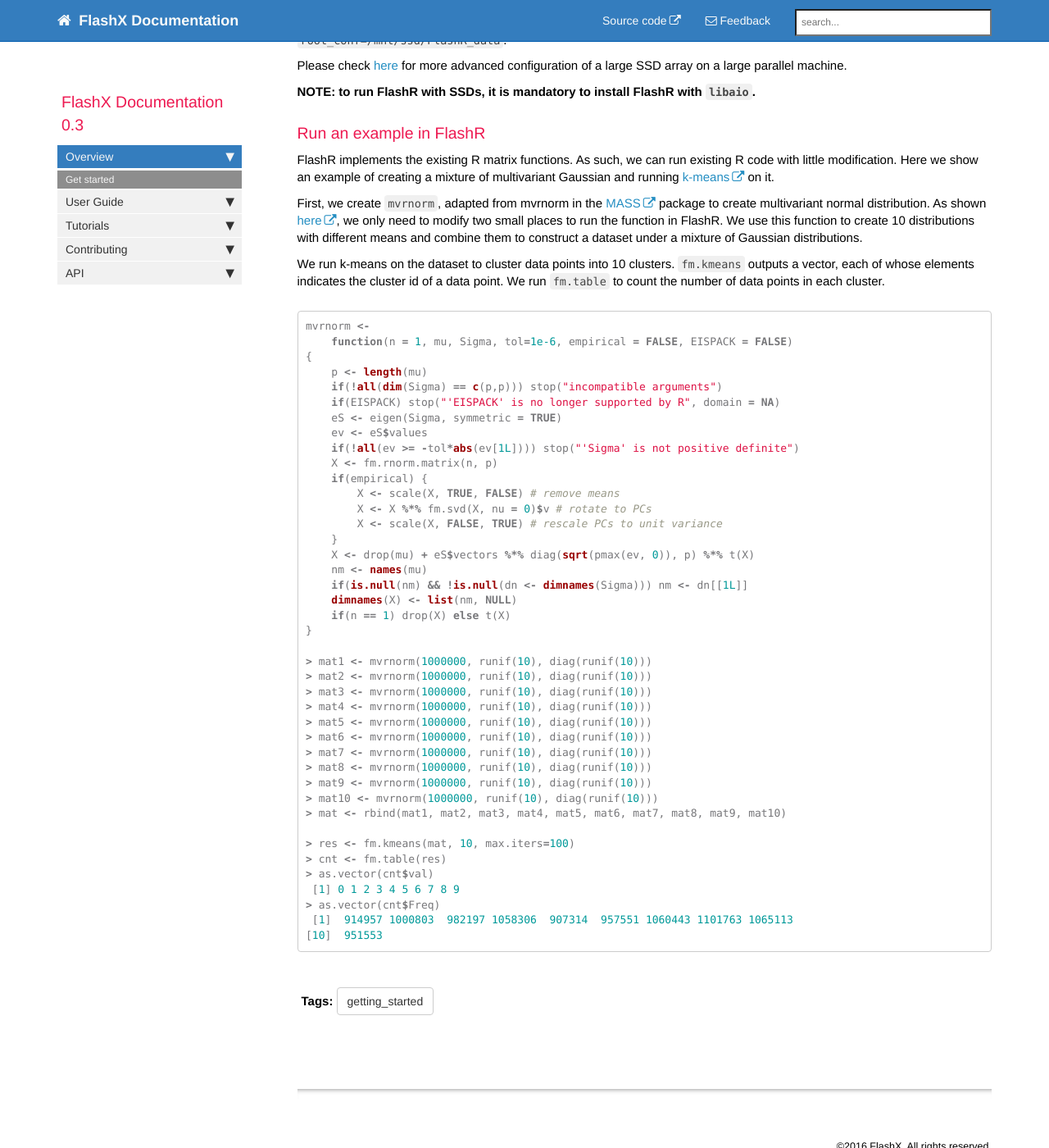
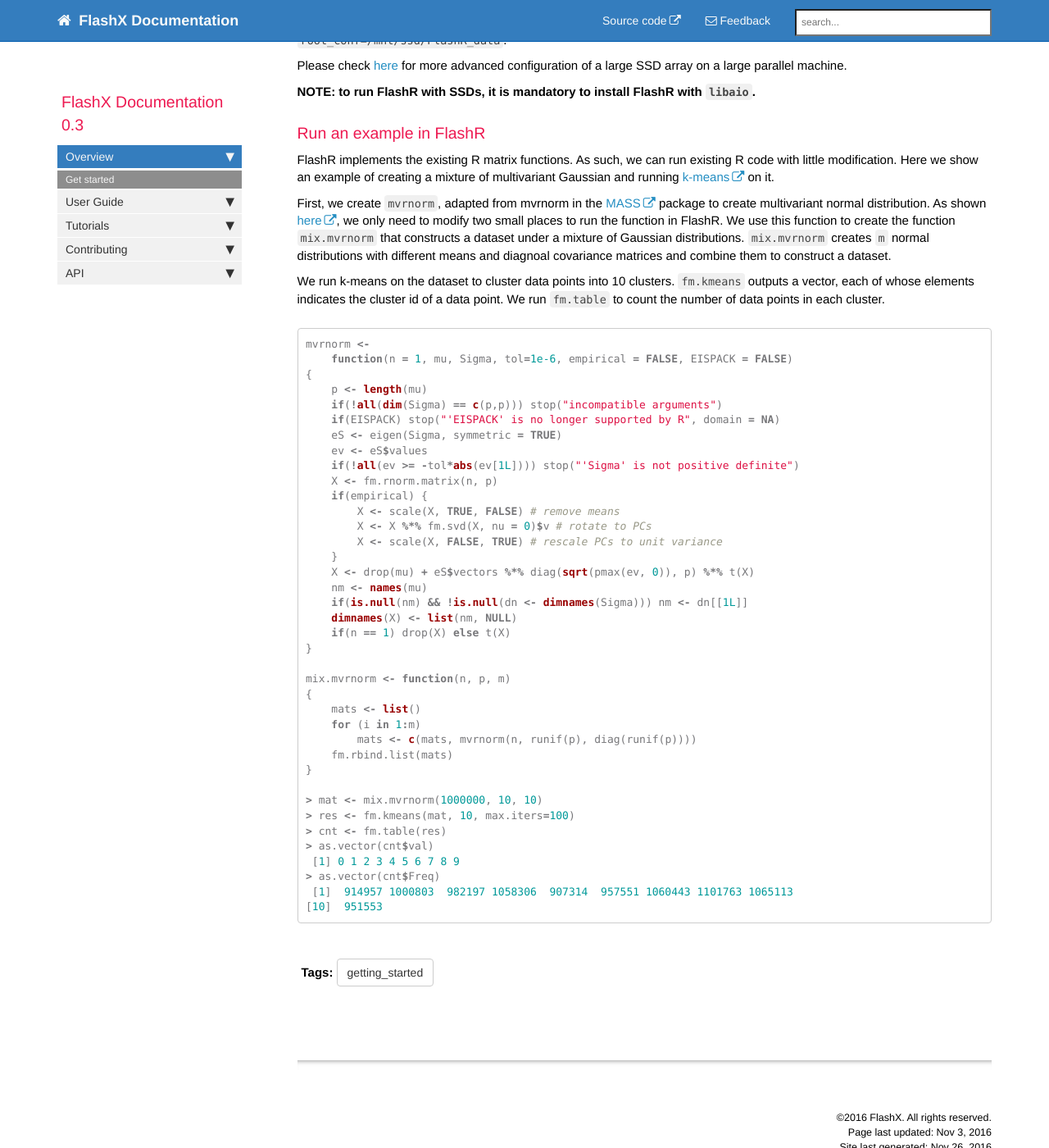
Before and after one commit to flashxio/FlashX-doc, a Jekyll site: the page built from pages/FlashX-Quick-Start-Guide.md, in a window 1280 px wide and 1400 px high, scrolled down 1883 px. Shown: the whole window at 82% size. Built offline with Jekyll 4.4.1, drawn with Linux system fonts in a browser that asks for light colours; nearby versions of some CDN libraries; comment, search, counter and statistics services are not loaded.

Commit message:
Update FlashX-Quick-Start-Guide.md

```diff
--- a/pages/FlashX-Quick-Start-Guide.md
+++ b/pages/FlashX-Quick-Start-Guide.md
@@ -116,8 +116,10 @@ First, we create `mvrnorm`, adapted from mvrnorm in the
 to create multivariant normal distribution. As shown
 [here](https://github.com/flashxio/FlashR-learn/commit/7143368ecfd8426cdb2197ffa1b2226fd435a024?diff=split),
 we only need to modify two small places to run the function in FlashR.
-We use this function to create 10 distributions with different means and combine
-them to construct a dataset under a mixture of Gaussian distributions.
+We use this function to create the function `mix.mvrnorm` that constructs
+a dataset under a mixture of Gaussian distributions. `mix.mvrnorm` creates `m`
+normal distributions with different means and diagnoal covariance matrices and
+combine them to construct a dataset.
 
 We run k-means on the dataset to cluster data points into 10 clusters. `fm.kmeans`
 outputs a vector, each of whose elements indicates the cluster id of a data point.
@@ -146,18 +148,15 @@ mvrnorm <-
     if(n == 1) drop(X) else t(X)
 }
 
-> mat1 <- mvrnorm(1000000, runif(10), diag(runif(10)))
-> mat2 <- mvrnorm(1000000, runif(10), diag(runif(10)))
-> mat3 <- mvrnorm(1000000, runif(10), diag(runif(10)))
-> mat4 <- mvrnorm(1000000, runif(10), diag(runif(10)))
-> mat5 <- mvrnorm(1000000, runif(10), diag(runif(10)))
-> mat6 <- mvrnorm(1000000, runif(10), diag(runif(10)))
-> mat7 <- mvrnorm(1000000, runif(10), diag(runif(10)))
-> mat8 <- mvrnorm(1000000, runif(10), diag(runif(10)))
-> mat9 <- mvrnorm(1000000, runif(10), diag(runif(10)))
-> mat10 <- mvrnorm(1000000, runif(10), diag(runif(10)))
-> mat <- rbind(mat1, mat2, mat3, mat4, mat5, mat6, mat7, mat8, mat9, mat10)
+mix.mvrnorm <- function(n, p, m)
+{
+    mats <- list()
+    for (i in 1:m)
+        mats <- c(mats, mvrnorm(n, runif(p), diag(runif(p))))
+    fm.rbind.list(mats)
+}
 
+> mat <- mix.mvrnorm(1000000, 10, 10)
 > res <- fm.kmeans(mat, 10, max.iters=100)
 > cnt <- fm.table(res)
 > as.vector(cnt$val)
```
